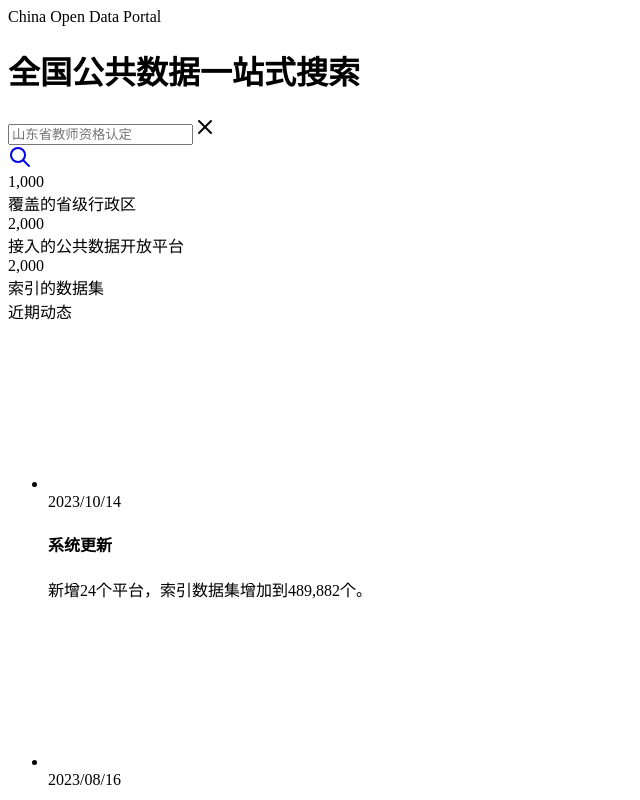
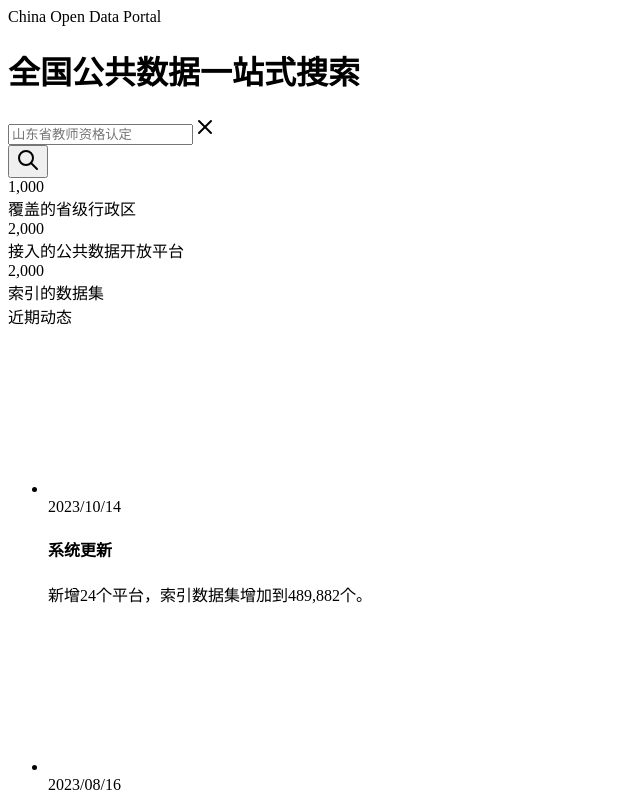
Before and after one commit to String10/ChinaOpenDataPortal-FrontEnd-Vue, a Vue app: page / in a window 1280 px wide. Shown: the top 800 px of the page, without its empty margins (0-640 px from the left). Built offline with nearby package versions, Linux system fonts and the light colour scheme.

Commit message:
use common submit function for routing to result view

```diff
--- a/src/components/SearchBar.vue
+++ b/src/components/SearchBar.vue
@@ -1,6 +1,6 @@
 <script setup lang="ts">
 import { ref, watch } from 'vue'
-import { useRoute } from 'vue-router'
+import { useRoute, useRouter } from 'vue-router'
 
 import { is_loading } from '@/utils/loading'
 
@@ -16,9 +16,20 @@ watch(
     query.value = new_query as string
   }
 )
+const router = useRouter()
 </script>
 
 <template>
+  <form
+    @submit.prevent="
+      router.push({
+        name: 'result',
+        query: {
+          q: query || defaultQuery
+        }
+      })
+    "
+  >
     <div class="row g-2">
       <div class="col">
         <div class="input-group input-group-flat">
@@ -45,17 +56,7 @@ watch(
         </div>
       </div>
       <div class="col-auto">
-      <router-link
-        href="#"
-        class="btn btn-icon"
-        aria-label="Button"
-        :to="{
-          name: 'result',
-          query: {
-            q: query || defaultQuery
-          }
-        }"
-      >
+        <button type="submit" class="btn btn-icon" aria-label="Button">
           <!-- Download SVG icon from http://tabler-icons.io/i/search -->
           <svg
             xmlns="http://www.w3.org/2000/svg"
@@ -82,7 +83,8 @@ watch(
               'visually-hidden': !is_loading
             }"
           ></div>
-      </router-link>
+        </button>
       </div>
     </div>
+  </form>
 </template>
```
Lines whose indentation alone changed are shown as unchanged.
